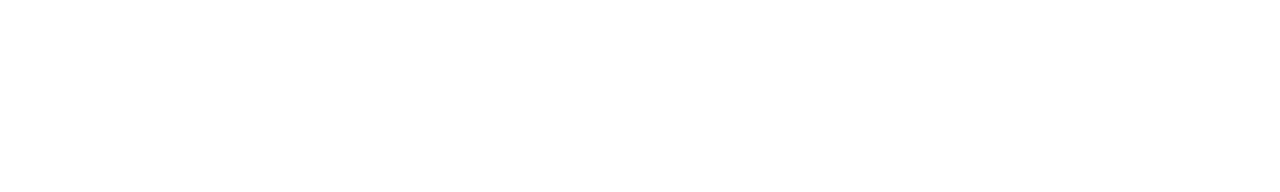
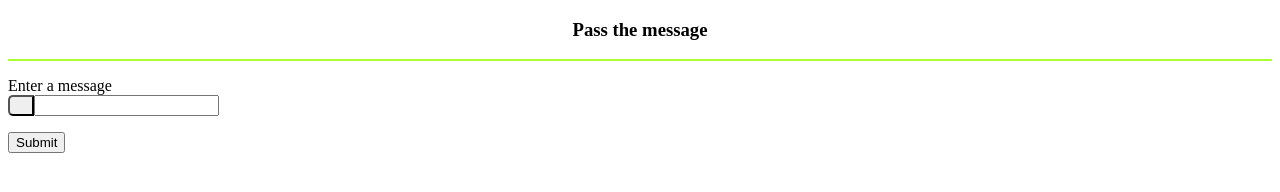
Before and after one commit to Iskandar-Froede/js-pass-the-message, a plain HTML site: page index.html in a window 1280 px wide. Drawn offline with Linux system fonts and the light colour scheme.

Commit message:
add style

```diff
--- a/index.html
+++ b/index.html
@@ -8,7 +8,27 @@
     <title>Document</title>
 </head>
 <body>
+    <div class="container">
+        <div class="message">
+        <p>
+            <h3 style="text-align: center; font-weight: bold;">Pass the message</h3>
+            <p style="border-bottom: 2px solid greenyellow;"></p>
+        </p>
+        <p>
+            <label for="message-input">Enter a message</label>
+            <br>
+            <button style="border-radius: 5px 0 0 5px;"><i class="fa-light fa-envelope"></i></button><input id="message-input" type="text">
+        </p>
+        <p>
+        <button onclick="getMessage()">Submit</button>
+        </p>
+        <p id="message-output" style="text-align: center;text-transform: uppercase;">
 
+        </p>
+
+
+    </div>
+    </div>
     <script src="script.js"></script>
 </body>
 </html>
```
